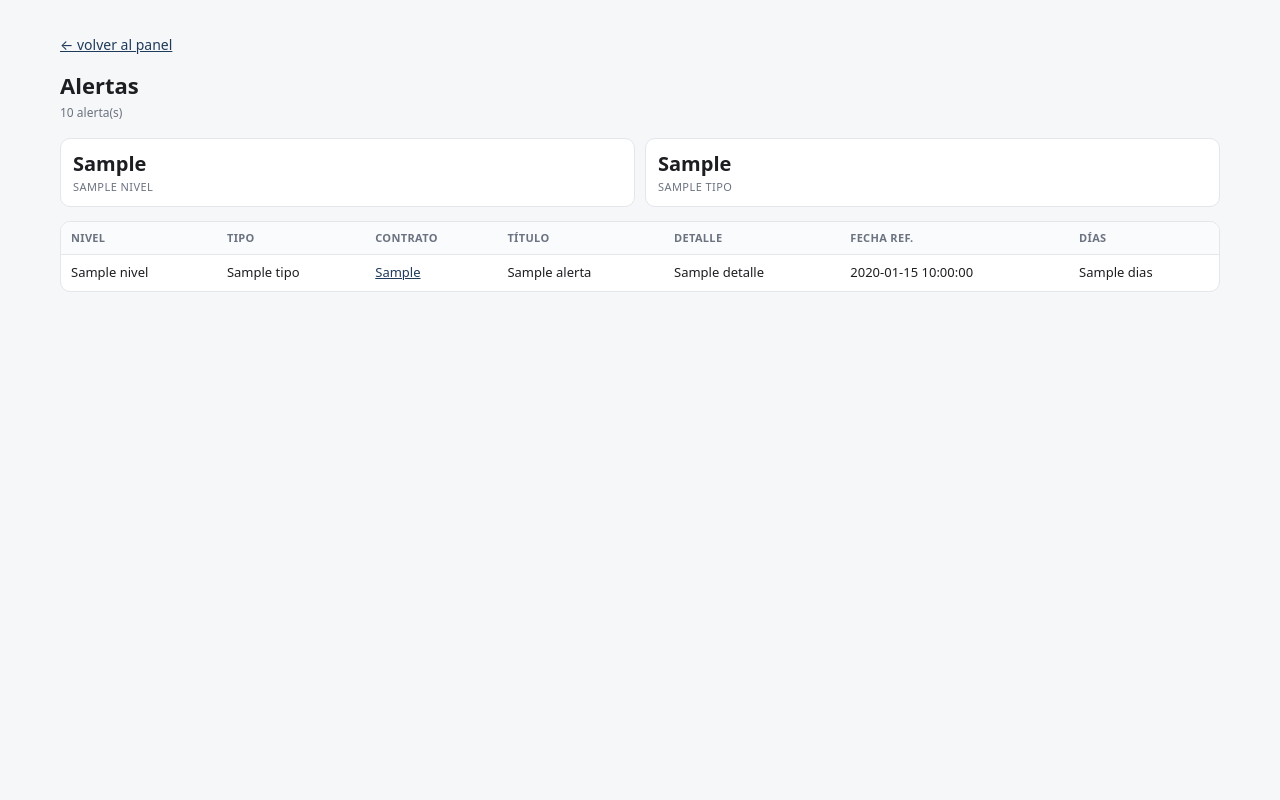
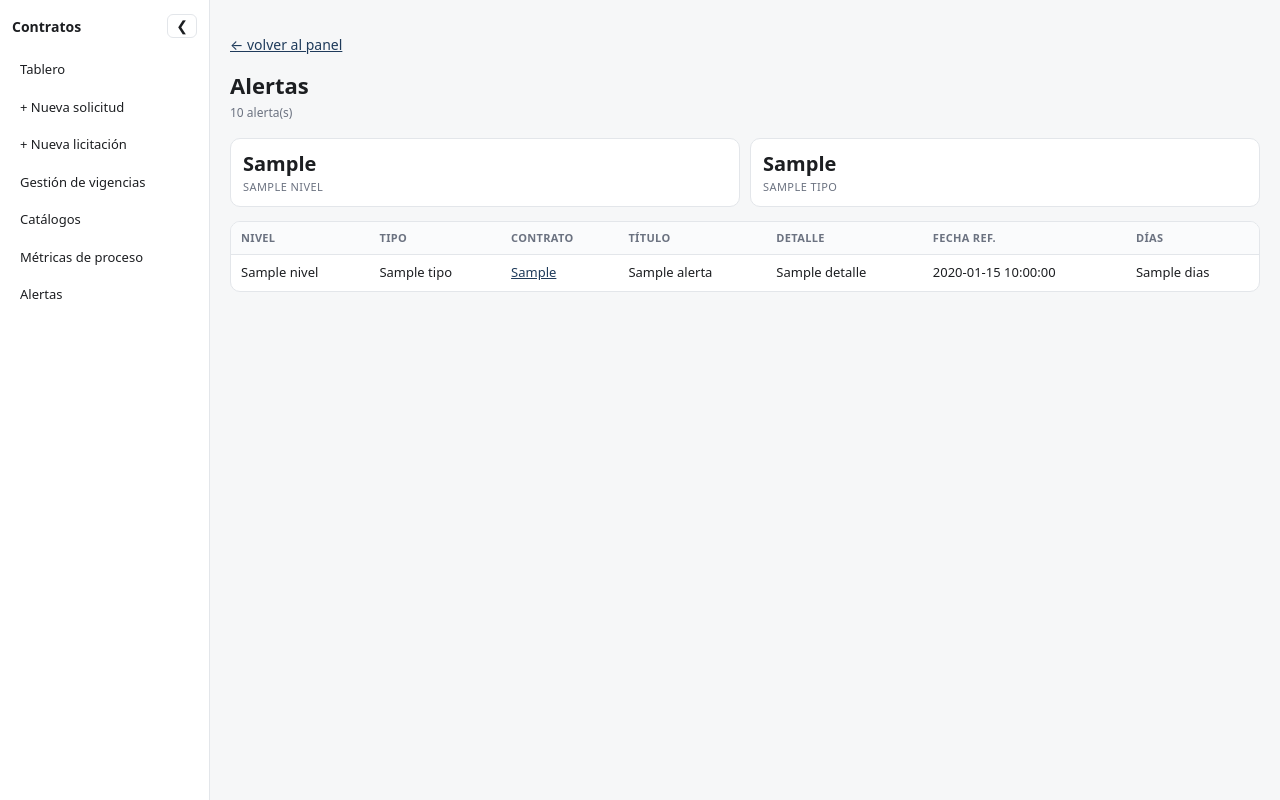
Before and after one commit to insigne123/docs-cy-app, a Python web app: template app/web/templates/alertas.html in a window 1280 px wide. Run offline with Jinja, Linux system fonts and the light colour scheme; the template is opened without the code that fills it: most values are stand-ins (such as "Sample title", 1, 10 or a date in 2020).

Commit message:
Mover el menu de modulos a una barra lateral colapsable
El acceso a los modulos (Tablero, Nueva solicitud, Nueva licitacion, Gestion
de vigencias, Catalogos, Metricas, Alertas) vivia disperso entre una barra
horizontal del tablero y enlaces sueltos en cada ficha. Ahora es una barra
lateral fija a la izquierda, presente en todas las paginas (excepto login)
por vivir en base.html, con resaltado del modulo activo.

Se puede ocultar con un boton para maximizar el espacio de las tablas y
formularios; el estado (mostrado/oculto) se recuerda en localStorage del
navegador y se aplica antes de pintar la pagina, sin parpadeo, para que
persista entre navegaciones normales (esta app no es una SPA).

dashboard.html: se quitaron los enlaces a Metricas/Vigencias/Catalogos y los
botones de creacion de su barra superior, que ahora viven solo en la barra
lateral; se dejaron la pildora de alertas y el formulario de descarga de
reporte, que son contenido propio del tablero.

Verificado en el navegador: colapsar/expandir, persistencia entre paginas,
y que el login no muestra la barra lateral. Sin cambios de backend; 90/90
pruebas siguen pasando.

Co-Authored-By: Claude Sonnet 5 <noreply@anthropic.com>

```diff
--- a/app/web/templates/base.html
+++ b/app/web/templates/base.html
@@ -4,6 +4,9 @@
   <meta charset="utf-8">
   <meta name="viewport" content="width=device-width, initial-scale=1">
   <title>{% block title %}Panel de Contratos{% endblock %}</title>
+  <script>
+    try { if (localStorage.getItem('sidebarCollapsed') === '1') document.documentElement.classList.add('nav-collapsed'); } catch (e) {}
+  </script>
   <style>
     :root{
       --bg:#f6f7f8; --card:#fff; --ink:#1c1e21; --muted:#6b7280; --line:#e3e6ea;
@@ -16,7 +19,24 @@
     body{margin:0;background:var(--bg);color:var(--ink);
       font:14px/1.5 system-ui,-apple-system,"Segoe UI",Roboto,sans-serif;}
     a{color:var(--navy)}
-    .wrap{max-width:1200px;margin:0 auto;padding:20px}
+    .shell{display:flex;align-items:stretch;min-height:100vh}
+    .sidebar{flex:0 0 210px;width:210px;background:var(--card);border-right:1px solid var(--line);
+      padding:14px 10px;display:flex;flex-direction:column;gap:2px;overflow:hidden;white-space:nowrap}
+    .sidebar-head{display:flex;align-items:center;justify-content:space-between;margin-bottom:12px;padding:0 2px}
+    .sidebar-head .brand{font-weight:700;font-size:14px}
+    .sidebar-toggle,.sidebar-reopen{background:none;border:1px solid var(--line);border-radius:6px;
+      cursor:pointer;font-size:14px;padding:4px 8px;line-height:1;color:var(--ink)}
+    .sidebar nav{display:flex;flex-direction:column;gap:2px}
+    .sidebar nav a{display:flex;align-items:center;gap:6px;padding:8px 10px;border-radius:7px;
+      color:var(--ink);text-decoration:none;font-size:13px}
+    .sidebar nav a:hover{background:var(--bg)}
+    .sidebar nav a.active{background:var(--info-bg);color:var(--navy);font-weight:600}
+    .sidebar nav a .n{margin-left:auto;background:var(--bad-bg);color:var(--bad);border-radius:999px;
+      font-size:11px;padding:1px 6px}
+    .sidebar-reopen{position:fixed;left:10px;top:14px;z-index:5;display:none}
+    html.nav-collapsed .sidebar{flex-basis:0;width:0;padding-left:0;padding-right:0;border-right:0}
+    html.nav-collapsed .sidebar-reopen{display:block}
+    .wrap{flex:1 1 auto;min-width:0;max-width:1200px;margin:0 auto;padding:20px}
     h1{font-size:22px;margin:0 0 2px}
     h2{font-size:16px;margin:22px 0 8px}
     .sub{color:var(--muted);font-size:12px;margin-bottom:16px}
@@ -69,8 +89,41 @@
   </style>
 </head>
 <body>
-  <div class="wrap">
-    {% block body %}{% endblock %}
+  <div class="shell">
+    {% if request.url.path != '/login' %}
+    <aside class="sidebar" id="sidebar">
+      <div class="sidebar-head">
+        <span class="brand">Contratos</span>
+        <button type="button" class="sidebar-toggle" id="sidebar-toggle" title="Ocultar menú">&#10094;</button>
+      </div>
+      <nav>
+        <a href="/panel" class="{{ 'active' if request.url.path == '/panel' }}">Tablero</a>
+        <a href="/panel/contratos/nuevo" class="{{ 'active' if request.url.path == '/panel/contratos/nuevo' }}">+ Nueva solicitud</a>
+        <a href="/panel/licitaciones/nuevo" class="{{ 'active' if request.url.path == '/panel/licitaciones/nuevo' }}">+ Nueva licitación</a>
+        <a href="/panel/vigencias" class="{{ 'active' if request.url.path == '/panel/vigencias' }}">Gestión de vigencias</a>
+        <a href="/panel/catalogos" class="{{ 'active' if request.url.path == '/panel/catalogos' }}">Catálogos</a>
+        <a href="/panel/metricas" class="{{ 'active' if request.url.path == '/panel/metricas' }}">Métricas de proceso</a>
+        <a href="/panel/alertas" class="{{ 'active' if request.url.path == '/panel/alertas' }}">Alertas</a>
+      </nav>
+    </aside>
+    <button type="button" class="sidebar-reopen" id="sidebar-reopen" title="Mostrar menú">&#9776;</button>
+    {% endif %}
+    <div class="wrap">
+      {% block body %}{% endblock %}
+    </div>
   </div>
+  <script>
+    (function () {
+      var html = document.documentElement;
+      function set(collapsed) {
+        html.classList.toggle('nav-collapsed', collapsed);
+        try { localStorage.setItem('sidebarCollapsed', collapsed ? '1' : '0'); } catch (e) {}
+      }
+      var toggle = document.getElementById('sidebar-toggle');
+      var reopen = document.getElementById('sidebar-reopen');
+      if (toggle) toggle.addEventListener('click', function () { set(true); });
+      if (reopen) reopen.addEventListener('click', function () { set(false); });
+    })();
+  </script>
 </body>
 </html>
--- a/app/web/templates/dashboard.html
+++ b/app/web/templates/dashboard.html
@@ -13,11 +13,6 @@
   {% else %}
   <a class="badge s-vigente" href="/panel/alertas">Sin alertas</a>
   {% endif %}
-  <a href="/panel/metricas">Métricas de proceso</a>
-  <a href="/panel/vigencias">Gestión de vigencias</a>
-  <a href="/panel/catalogos">Catálogos</a>
-  <a class="btn" href="/panel/contratos/nuevo">+ Nueva solicitud</a>
-  <a class="btn ghost" href="/panel/licitaciones/nuevo">+ Nueva licitación</a>
   <form class="rep" method="get" action="/panel/reporte">
     <input type="month" name="periodo" value="{{ datos.hoy.strftime('%Y-%m') }}" required>
     <select name="formato"><option value="xlsx">XLSX</option><option value="pdf">PDF</option></select>
```
